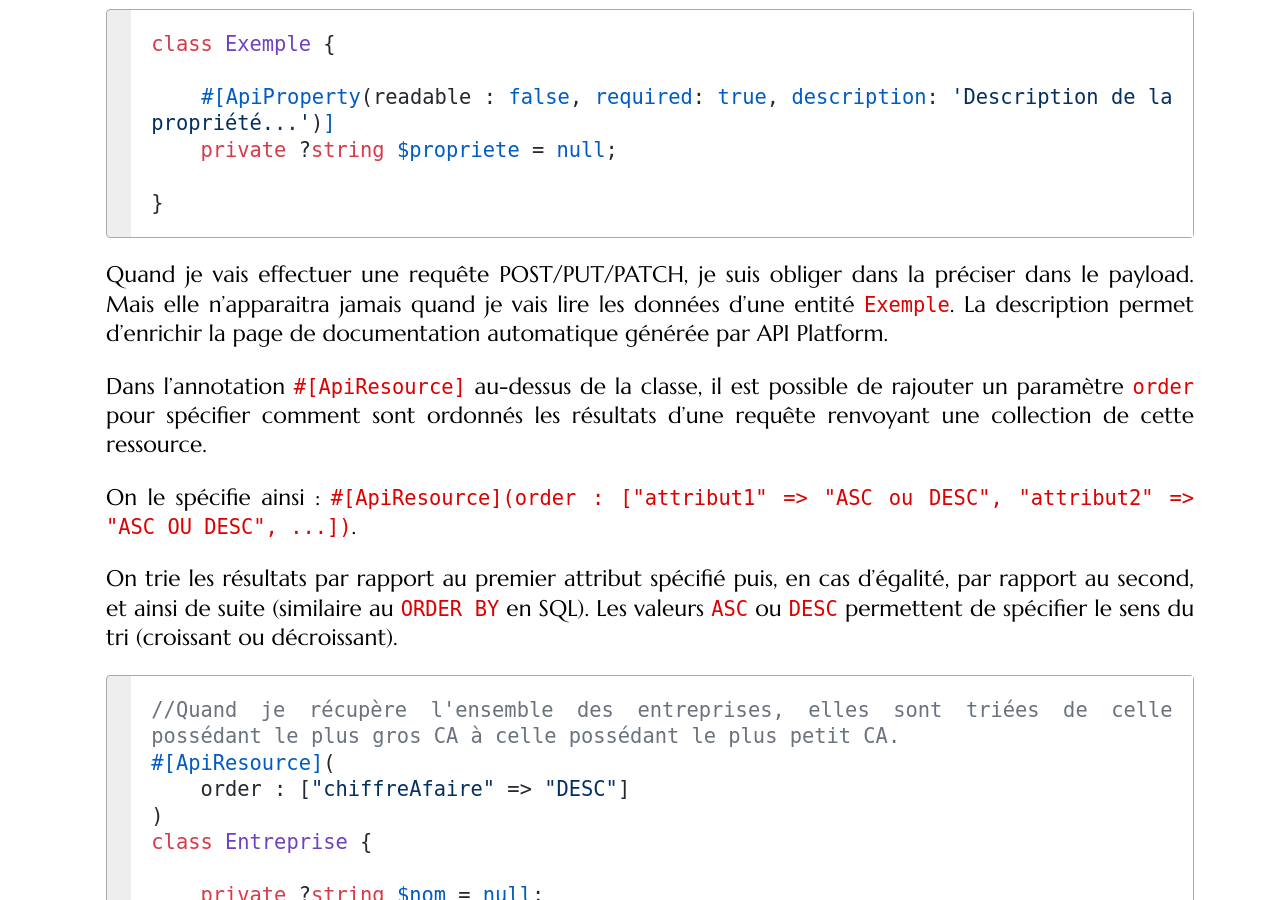
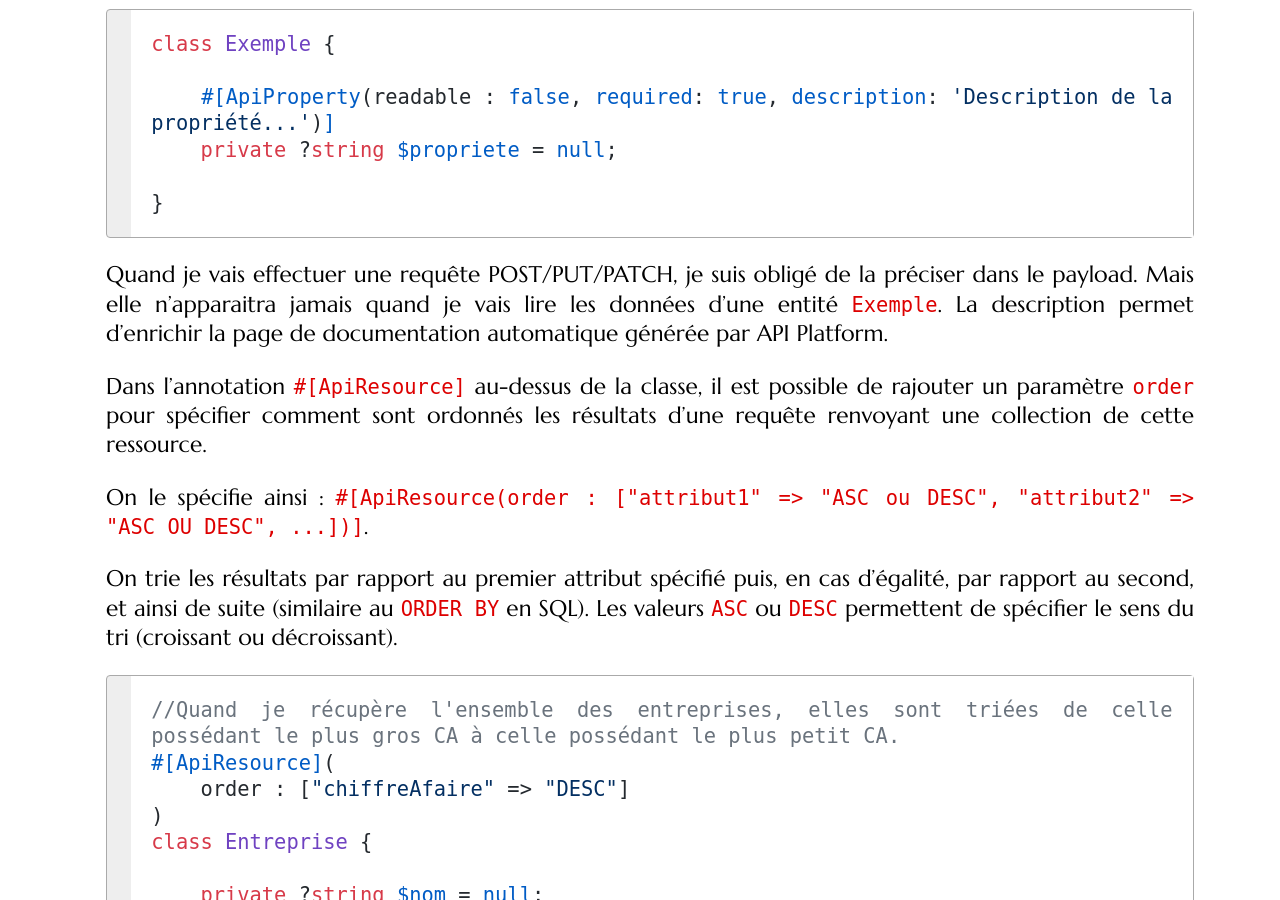
Before and after one commit to mgasquet/R5.A.05-ProgrammationAvancee-Web, a Jekyll site: the page built from tutorials/tutorial4.md, in a window 1280 px wide and 900 px high, scrolled down 9395 px. Built offline with Jekyll 4.4.1, drawn with Linux system fonts in a browser that asks for light colours; some web fonts are replaced; some of the changed text lies outside the part shown.

Commit message:
Update tutorial4.md
Quelques corrections

````diff
--- a/tutorials/tutorial4.md
+++ b/tutorials/tutorial4.md
@@ -255,11 +255,11 @@ class Exemple {
 }
 ```
 
-Quand je vais effectuer une requête POST/PUT/PATCH, je suis obliger dans la préciser dans le payload. Mais elle n'apparaitra jamais quand je vais lire les données d'une entité `Exemple`. La description permet d'enrichir la page de documentation automatique générée par API Platform.
+Quand je vais effectuer une requête POST/PUT/PATCH, je suis obligé de la préciser dans le payload. Mais elle n'apparaitra jamais quand je vais lire les données d'une entité `Exemple`. La description permet d'enrichir la page de documentation automatique générée par API Platform.
 
 Dans l'annotation `#[ApiResource]` au-dessus de la classe, il est possible de rajouter un paramètre `order` pour spécifier comment sont ordonnés les résultats d'une requête renvoyant une collection de cette ressource.
 
-On le spécifie ainsi : `#[ApiResource](order : ["attribut1" => "ASC ou DESC", "attribut2" => "ASC OU DESC", ...])`.
+On le spécifie ainsi : `#[ApiResource(order : ["attribut1" => "ASC ou DESC", "attribut2" => "ASC OU DESC", ...])]`.
 
 On trie les résultats par rapport au premier attribut spécifié puis, en cas d'égalité, par rapport au second, et ainsi de suite (similaire au `ORDER BY` en SQL). Les valeurs `ASC` ou `DESC` permettent de spécifier le sens du tri (croissant ou décroissant).
 
````
Also changed, not shown: other parts of tutorials/tutorial4.md (+9 -9 lines).
